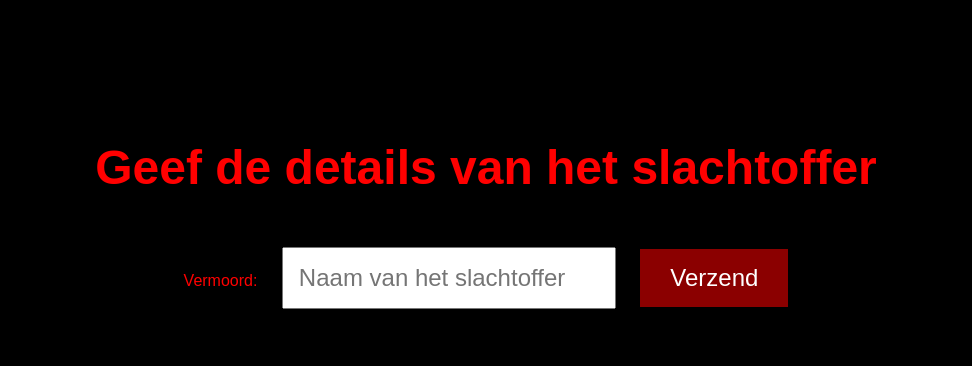
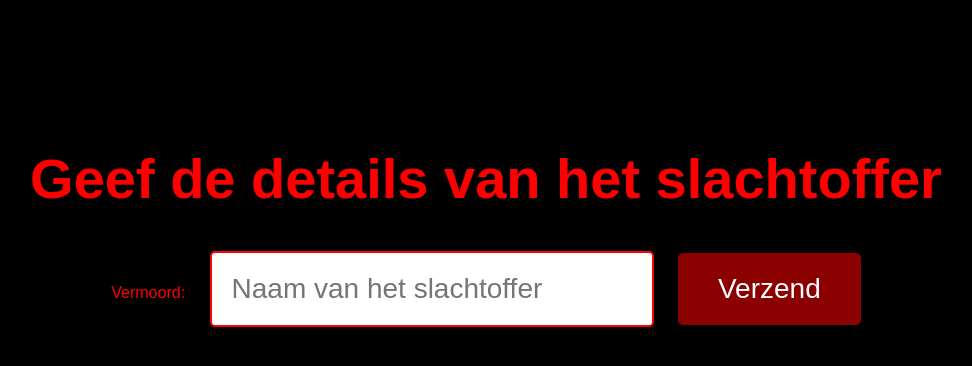
Before and after one commit to Vanarck/Verraders, a plain HTML site: page index.html in a window 1280 px wide. Shown: the whole page, without its empty margins (154-1126 px from the left). Drawn offline with Linux system fonts and the light colour scheme.

Commit message:
index.html

```diff
--- a/index.html
+++ b/index.html
@@ -13,22 +13,29 @@
       padding: 100px; /* Increased padding for better layout */
     }
     h1 {
-      font-size: 48px; /* Larger title font size */
+      font-size: 56px; /* Larger title font size */
+      margin-bottom: 20px; /* Space below the title */
     }
     input[type="text"] {
-      width: 300px; /* Increased width */
+      width: 400px; /* Increased width */
       margin: 20px; /* Increased margin for spacing */
-      padding: 15px; /* Increased padding for better click area */
-      font-size: 24px; /* Larger font size for input field */
+      padding: 20px; /* Increased padding for better click area */
+      font-size: 28px; /* Larger font size for input field */
       color: #000; /* Black text color for input */
+      border: 2px solid #f00; /* Added border for visibility */
+      border-radius: 5px; /* Rounded corners */
     }
     button {
-      padding: 15px 30px; /* Increased padding for the button */
+      padding: 20px 40px; /* Increased padding for the button */
       background-color: #8b0000;
       color: white;
       border: none;
       cursor: pointer;
-      font-size: 24px; /* Larger font size for the button */
+      font-size: 28px; /* Larger font size for the button */
+      border-radius: 5px; /* Rounded corners */
+    }
+    button:hover {
+      background-color: #b22222; /* Darker red on hover */
     }
   </style>
 </head>
```
